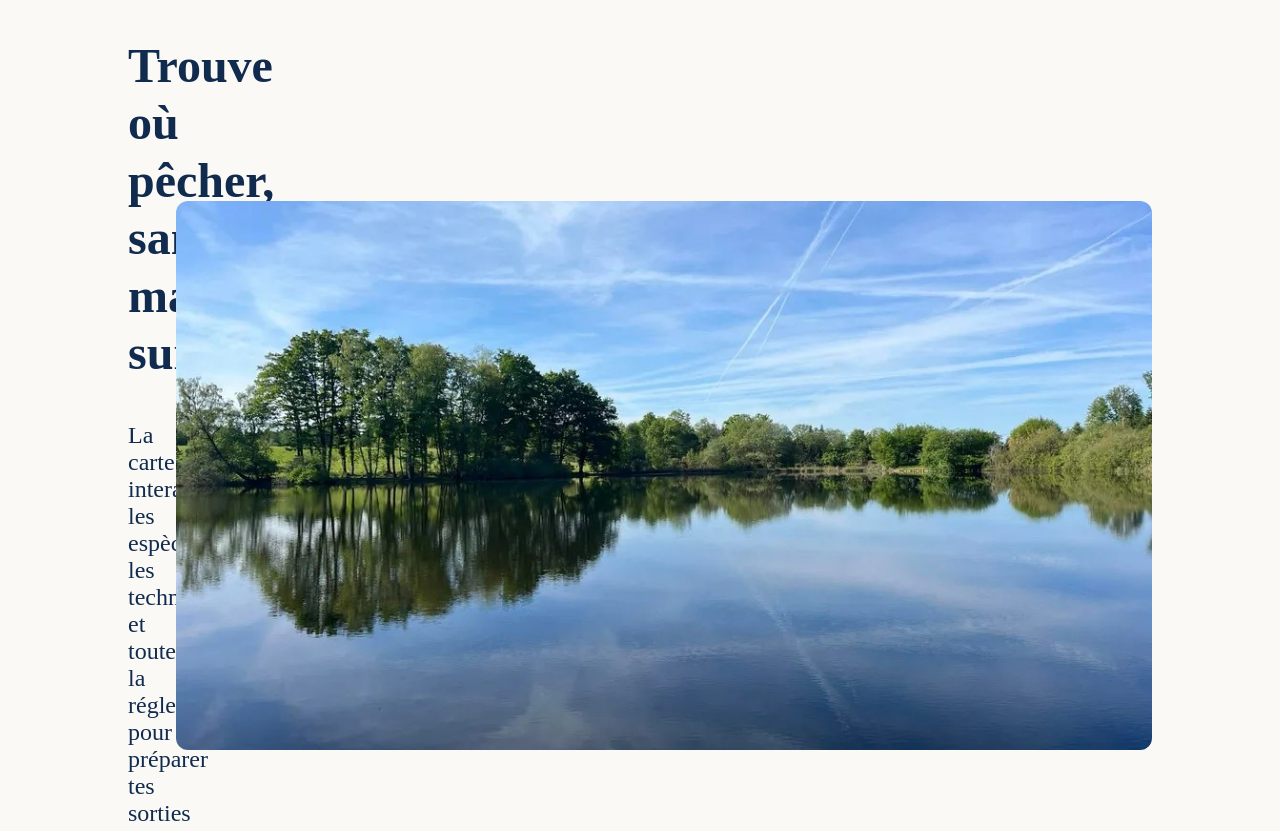
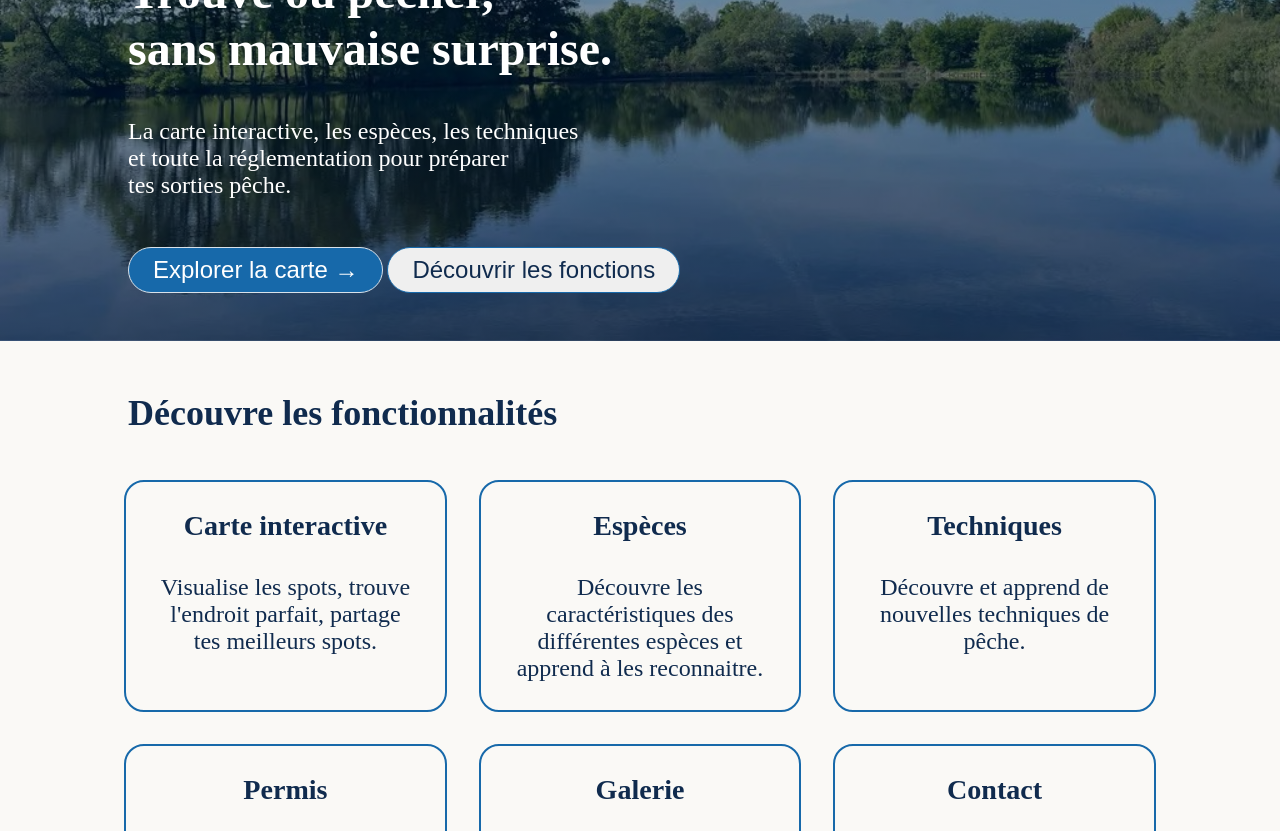
Before and after one commit to Nilocs10/oupecher, a plain HTML site: page frontend/landing.html in a window 1280 px wide. Shown: the part 330-1161 px from the top of the page. Drawn offline with Linux system fonts and the light colour scheme.

Commit message:
Refonte de la page d'accueil - nouveau design bleu marine

```diff
--- a/frontend/css/style.css
+++ b/frontend/css/style.css
@@ -10,12 +10,18 @@
   --detail: #64748B;
 }
 
+
+
 body {
   margin: 0;
   color: var(--text);
+  font-family: 'Times New Roman', Times, serif;
   background-color: var(--fondPrincipal);
-  font-family: 'Times New Roman', Times, serif;
+
+
+
 }
+
 
 header {
   position: sticky;
@@ -70,6 +76,18 @@ nav {
   justify-content: center;
   gap: 3rem;
   padding-right: 10%;
+      background-image:
+        linear-gradient(
+            to bottom,
+            rgba(0, 20, 45, 0.35),
+            rgba(0, 20, 45, 0.65)
+        ),
+        url("../payasage2.jpg");
+
+    background-size: 100% auto;
+    background-position: center;
+    background-repeat: no-repeat;
+    min-height: 450px;
 
 
   h2 {
@@ -84,10 +102,12 @@ nav {
   h1 {
     font-size: 3rem;
     line-height: 1.2;
+    color: var(--blocs);
   }
 
   p {
     font-size: 1.5rem;
+    color: var(--blocs);
   }
 
   button {
@@ -160,6 +180,8 @@ nav {
 
 #cartes {
   font-size: 1.5rem;
+  color: var(--text);
+
   h2 {
     margin-top: 4%;
     padding-left: 10%;
@@ -175,7 +197,7 @@ nav {
   }
 
   li {
-    border: 2px solid var(--border);
+    border: 2px solid var(--button);
     margin: 1rem;
     text-align: center;
     width: 28%;
@@ -188,3 +210,13 @@ nav {
     margin: 1.5rem;
   }
 }
+
+#cartes li {
+    transition: transform 0.25s ease, box-shadow 0.25s ease;
+    cursor: pointer;
+}
+
+#cartes li:hover {
+    transform: translateY(-4px);
+    box-shadow: 10px 6px 18px rgba(18, 48, 85, 0.671);
+}
--- a/frontend/landing.html
+++ b/frontend/landing.html
@@ -74,7 +74,6 @@
         </div>
       </div>
       <div>
-        <img src="payasage2.jpg" alt="image d'accueil">
       </div>
     </div>
   </section>
```
